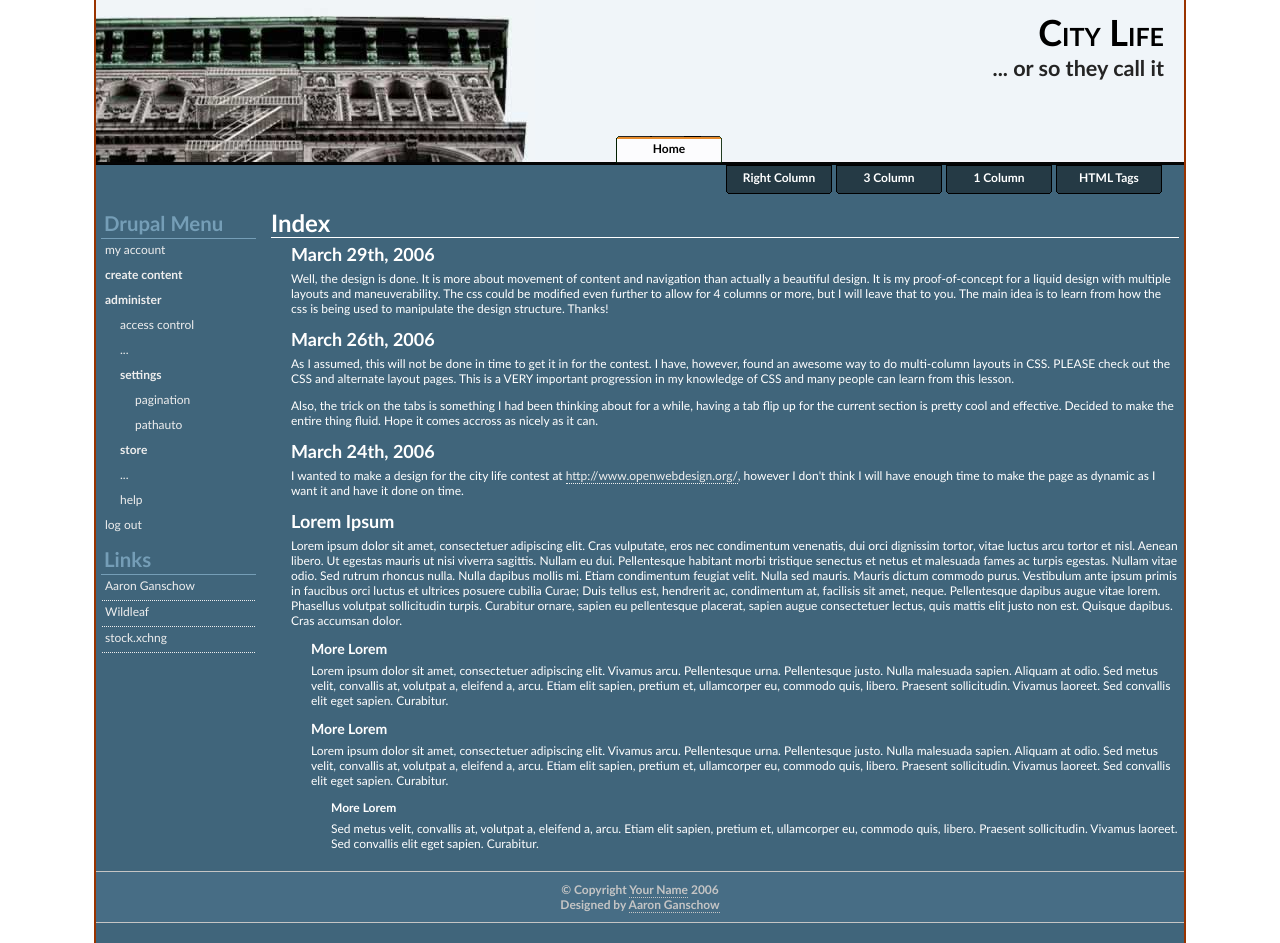
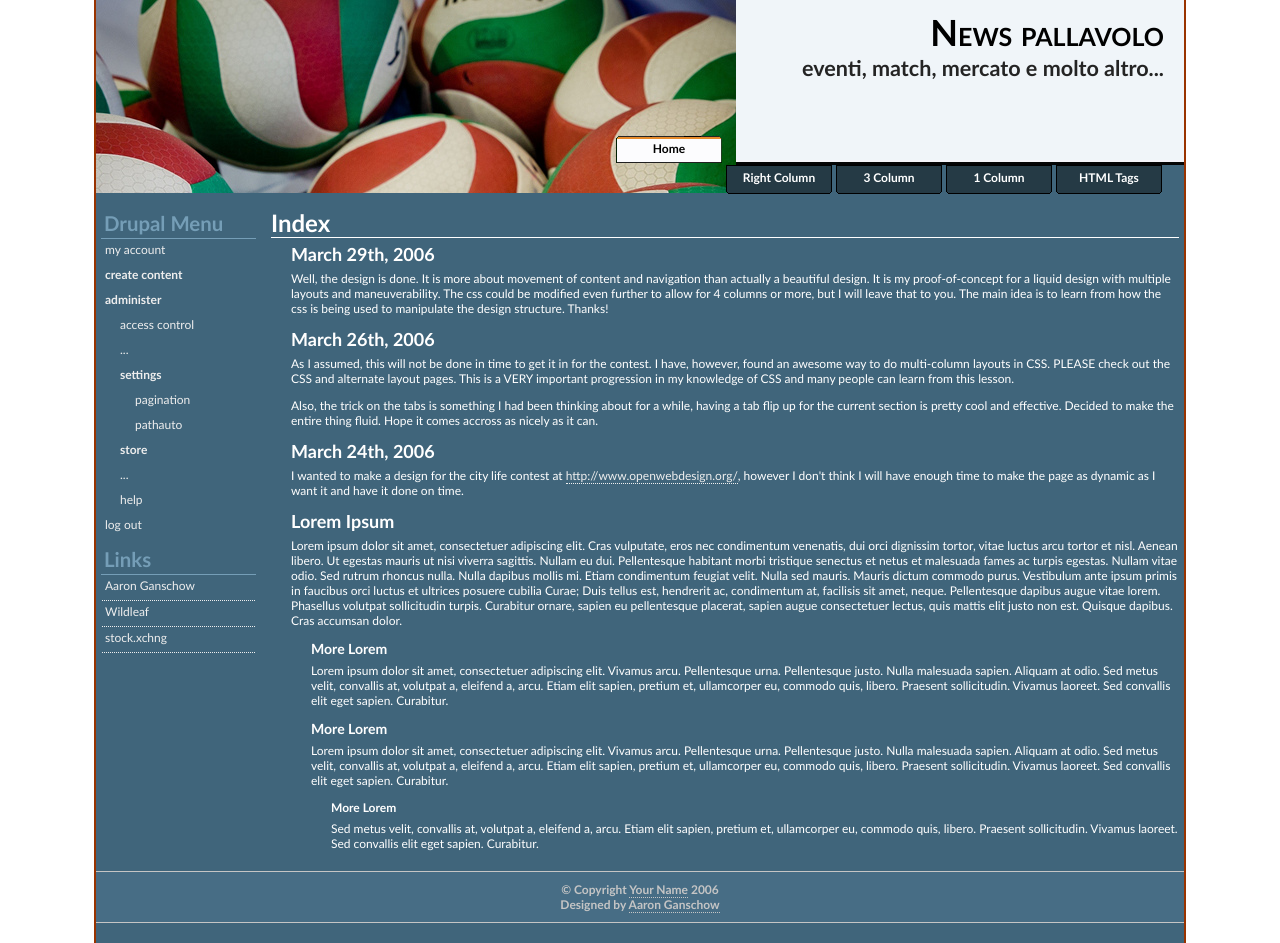
Before and after one commit to beatricebovolenta/beatricecompiticasa, a plain HTML site: page Or_so_they_call_it/Or_so_they_call_it/index.html in a window 1280 px wide. Drawn offline with Linux system fonts and the light colour scheme.

Commit message:
Add files via upload

```diff
--- a/Or_so_they_call_it/Or_so_they_call_it/css/style.css
+++ b/Or_so_they_call_it/Or_so_they_call_it/css/style.css
@@ -23,7 +23,7 @@ body
 	margin: 0;
 	padding: 0;
 	height: 193px;
-	background: url(../images/top2.jpg) top left no-repeat;
+	background: url(../images/palloni-pallavolo.jpg) top left no-repeat;
 }
 
 #header h1
--- a/Or_so_they_call_it/Or_so_they_call_it/index.html
+++ b/Or_so_they_call_it/Or_so_they_call_it/index.html
@@ -2,15 +2,15 @@
 <html xmlns="http://www.w3.org/1999/xhtml">
 <head>
 <meta http-equiv="Content-Type" content="text/html; charset=UTF-8" />
-<title>Or so they call it</title>
+<title>news pallavolo</title>
 <link href="css/style.css" type="text/css" rel="stylesheet" media="all" />
 </head>
 
 <body>
 <div id="header_wrapper">
 <div id="header">
-	<h1>City Life</h1>
-	<h2>... or so they call it</h2>
+	<h1>News pallavolo</h1>
+	<h2>eventi, match, mercato e molto altro...</h2>
 	<ul id="menu">
 		<li class="active"><a href="#">Home</a></li>
 		<li><a href="rightcol.html">Right Column</a></li>
```
Also changed, not shown: Or_so_they_call_it/Or_so_they_call_it/3col-left.html (+1 -1 lines), Or_so_they_call_it/Or_so_they_call_it/images/palloni-pallavolo.jpg (added).
